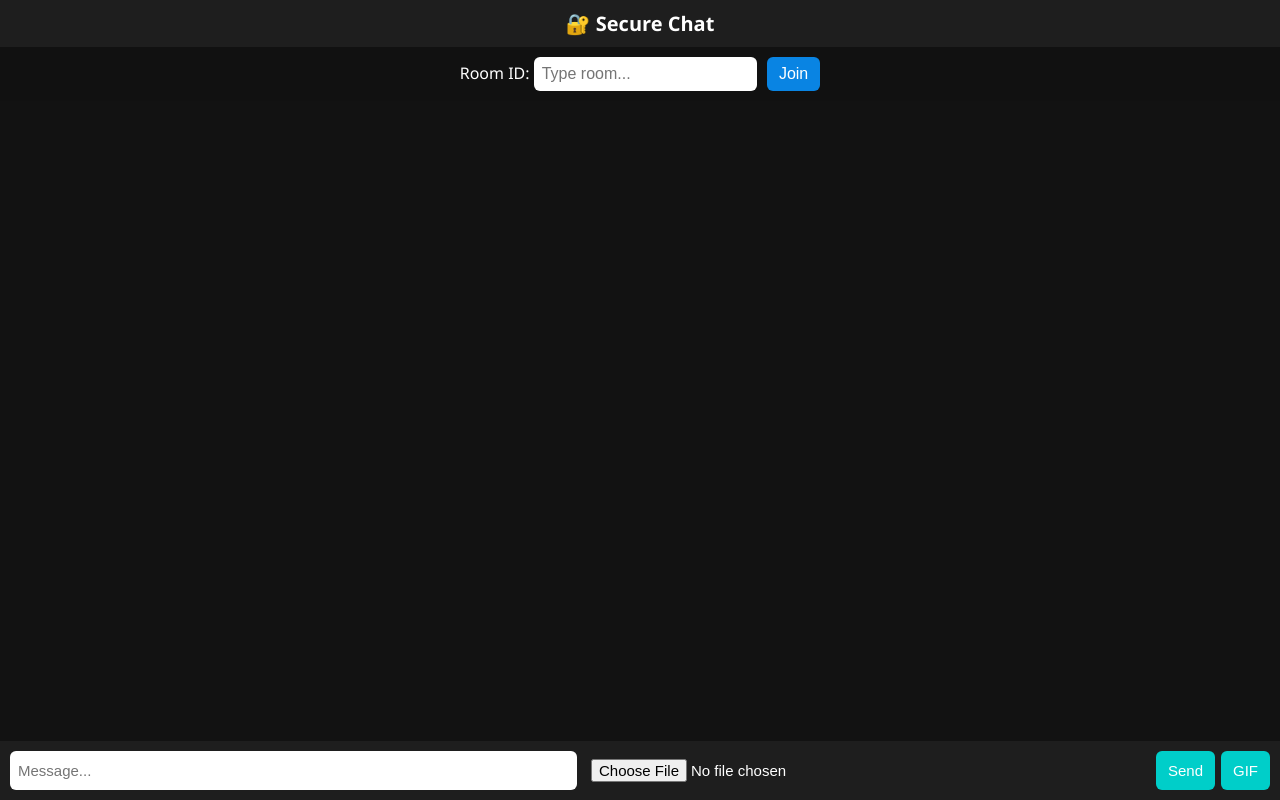
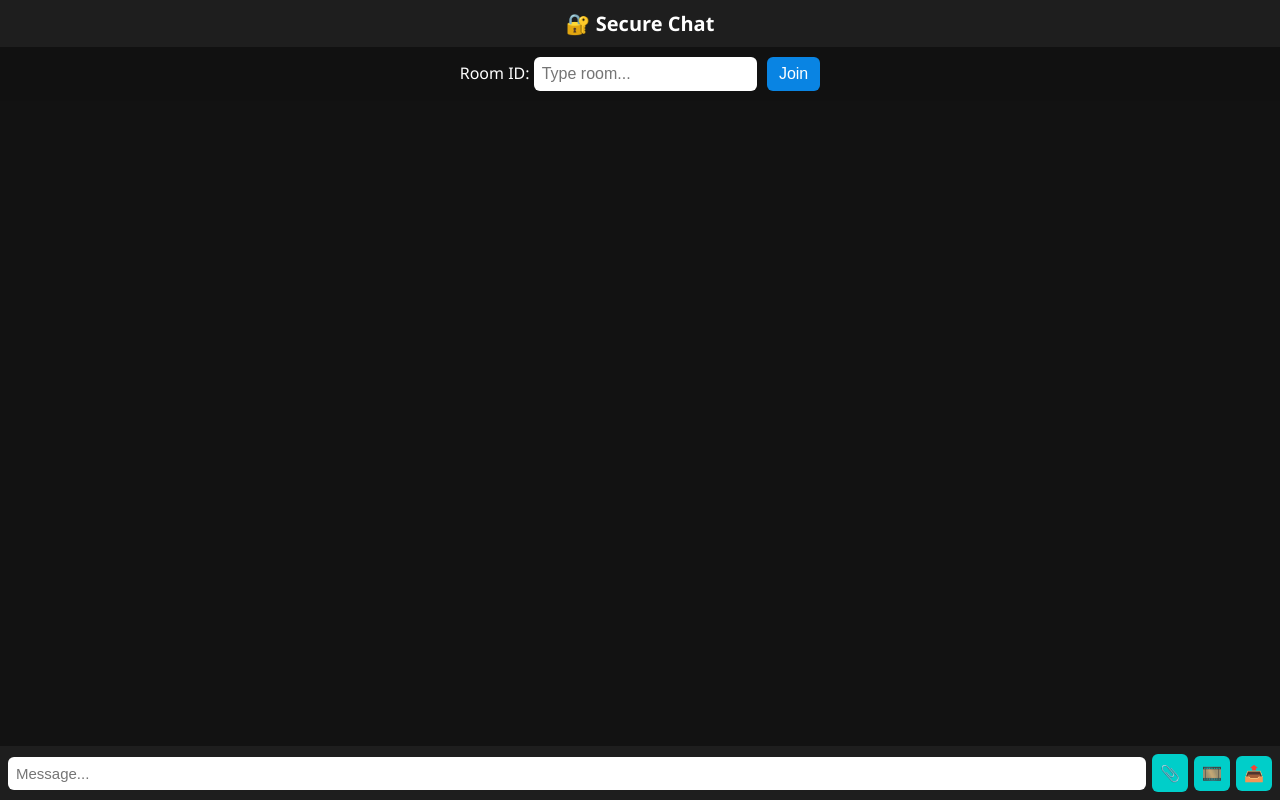
Before and after one commit to kumar-pratik1006/secure-chat-app, a website: page public/index.html in a window 1280 px wide. Drawn offline with nearby package versions, Linux system fonts and the light colour scheme; no server answers.

Commit message:
Update index.html

```diff
--- a/public/index.html
+++ b/public/index.html
@@ -18,6 +18,14 @@
       font-size: 20px;
       font-weight: bold;
     }
+    #roomStatus {
+      background: #2d3436;
+      text-align: center;
+      padding: 6px;
+      font-size: 14px;
+      color: #a29bfe;
+      display: none;
+    }
     #chatBox {
       flex: 1;
       overflow-y: auto;
@@ -33,14 +41,8 @@
       word-wrap: break-word;
       line-height: 1.4;
     }
-    .self {
-      align-self: flex-end;
-      background: #2ecc71;
-    }
-    .other {
-      align-self: flex-start;
-      background: #3498db;
-    }
+    .self { align-self: flex-end; background: #2ecc71; }
+    .other { align-self: flex-start; background: #3498db; }
     .msg img {
       max-width: 200px;
       border-radius: 8px;
@@ -52,26 +54,28 @@
     }
     .input-panel {
       background: #1e1e1e;
-      padding: 10px;
+      padding: 8px;
       display: flex;
       gap: 6px;
-      flex-wrap: wrap;
+      align-items: center;
     }
-    .input-panel input[type="text"],
-    .input-panel input[type="file"] {
+    .input-panel input[type="text"] {
       flex: 1;
       padding: 8px;
       border-radius: 6px;
       border: none;
       font-size: 15px;
     }
-    .input-panel button {
+    .input-panel input[type="file"] {
+      display: none;
+    }
+    .icon-btn {
       background: #00cec9;
+      color: white;
       border: none;
-      color: #fff;
-      padding: 8px 12px;
-      font-size: 15px;
+      padding: 8px;
       border-radius: 6px;
+      font-size: 16px;
       cursor: pointer;
     }
     .room-join {
@@ -99,8 +103,9 @@
 <body>
 
   <header>🔐 Secure Chat</header>
+  <div id="roomStatus">Joined room: <span id="joinedRoomId"></span></div>
 
-  <div class="room-join">
+  <div class="room-join" id="roomJoin">
     Room ID: <input id="roomInput" placeholder="Type room..." />
     <button onclick="joinRoom()">Join</button>
   </div>
@@ -109,9 +114,10 @@
 
   <div class="input-panel">
     <input type="text" id="msgInput" placeholder="Message..." />
+    <label for="fileInput" class="icon-btn">📎</label>
     <input type="file" id="fileInput" />
-    <button onclick="sendMsg()">Send</button>
-    <button onclick="sendGIF()">GIF</button>
+    <button onclick="sendGIF()" class="icon-btn">🎞️</button>
+    <button onclick="sendMsg()" class="icon-btn">📤</button>
   </div>
 
   <script src="https://cdn.socket.io/4.7.2/socket.io.min.js"></script>
```
